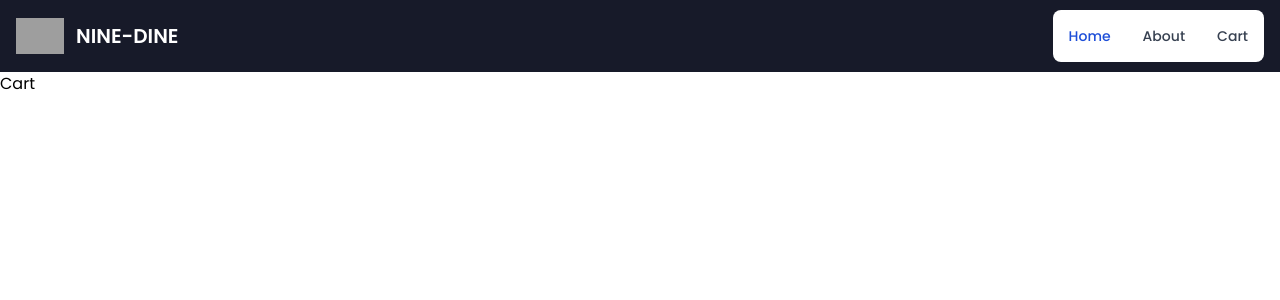
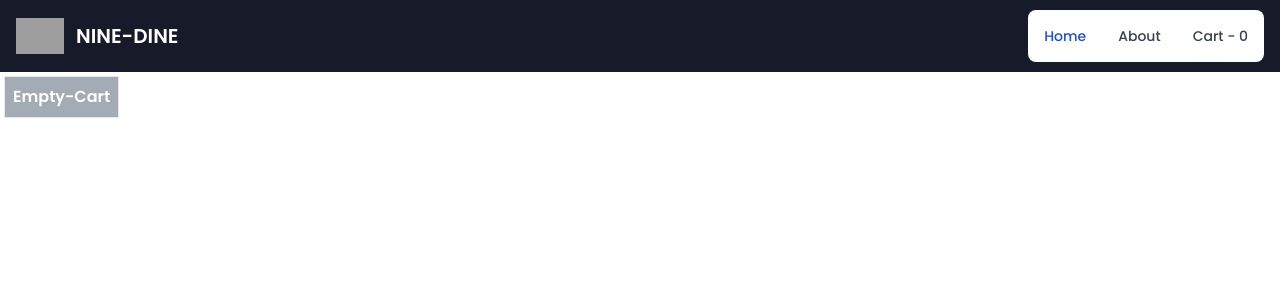
Before and after one commit to Boddusuryasai/NineDine, a React (Vite) app: page /cart in a window 1280 px wide. Shown: the top 300 px of the page. Built offline with nearby package versions, Linux system fonts and the light colour scheme; grey boxes are pictures that could not be loaded.

Commit message:
cart functionality added with redux toolkit

```diff
--- a/package.json
+++ b/package.json
@@ -19,9 +19,11 @@
     "tailwindcss": "^3.2.4"
   },
   "dependencies": {
+    "@reduxjs/toolkit": "^1.9.2",
     "react": "^18.2.0",
     "react-dom": "^18.2.0",
     "react-icons": "^4.7.1",
+    "react-redux": "^8.0.5",
     "react-router-dom": "^6.7.0"
   }
 }
--- a/src/Components/Cart.jsx
+++ b/src/Components/Cart.jsx
@@ -1,9 +1,24 @@
 import React from 'react'
+import { useSelector, useDispatch } from 'react-redux';
+import { clearCart} from "../store/cartSlice"
+import CartCard from './CartCard';
+function Cart() {
+  const cartItems = useSelector(store=>store.cart.cartItems)
+  const dispatch = useDispatch();
+  const handleClick =()=>{
+    dispatch(clearCart())
+  }
+  return (
+    <>
+    <button className='border p-2 bg-[#a3acb5] text-white font-semibold m-1' onClick={handleClick}>Empty-Cart</button>
+    <div className='flex flex-row flex-wrap gap-3 justify-center my-2 '>
+      { cartItems.map((item)=>{
+        return <CartCard key={item.id} {...item}/>
+      })
 
-function Cart() {
-  return (
-    <div>Cart
+      }
     </div>
+    </>
   )
 }
 
--- /dev/null
+++ b/src/Components/CartCard.jsx
@@ -0,0 +1,23 @@
+import { useSelector, useDispatch } from 'react-redux';
+import { addItem , removeItem , clearCart} from "../store/cartSlice"
+const CartCard = ({cloudinaryImageId
+, name , price, id})=>{
+    const dispatch = useDispatch()
+    const handleRemoveItem = ()=>{
+        dispatch(removeItem(id))
+    }
+
+    return (
+
+        <div className="max-w-[200px] border p-2 flex flex-col  gap-1 shadow-lg">
+            <img src={"https://res.cloudinary.com/swiggy/image/upload/fl_lossy,f_auto,q_auto,w_508,h_320,c_fill/" +
+              cloudinaryImageId} alt="" />
+            <h3>{name}</h3>
+            <h4>{price}</h4>
+            <div className="flex flex-row justify-between">
+            <button className="border px-2" onClick={handleRemoveItem}>-</button>
+            </div>
+        </div>
+    )
+};
+export default CartCard;
--- a/src/Components/Navbar.jsx
+++ b/src/Components/Navbar.jsx
@@ -1,9 +1,12 @@
 import { Link } from "react-router-dom";
 import { AiOutlineMenu, AiOutlineClose } from "react-icons/ai";
 import { useState } from "react";
+import { useSelector } from "react-redux";
 
 const Navbar = () => {
   const [toggle, setToggle] = useState(false);
+  const cart = useSelector(store=>store.cart.cartItems)
+
   return (
     <div>
       <nav className="bg-[#171A29] px-2 sm:px-4 py-2.5   dark:bg-gray-900 ">
@@ -53,7 +56,7 @@ const Navbar = () => {
                   to="/cart"
                   className="block py-2 pl-3 pr-4 text-gray-700 rounded hover:bg-gray-100 md:hover:bg-transparent md:border-0 md:hover:text-blue-700 md:p-0 dark:text-gray-400 md:dark:hover:text-white dark:hover:bg-gray-700 dark:hover:text-white md:dark:hover:bg-transparent"
                 >
-                  Cart
+                  Cart - {cart.length}
                 </Link>
               </li>
             </ul>
@@ -61,7 +64,7 @@ const Navbar = () => {
           {/* responsive menu */}
           {
             <ul
-              className={`fixed w-full  duration-300 bg-[#171A29] h-screen top-[68px] md:hidden flex flex-col p-4 mt-4
+              className={`fixed w-full  duration-300 bg-[#171A29] h-screen top-[43px] md:hidden flex flex-col p-4 mt-4
           ${toggle ? "left-0" : "left-[-100%]"}`}
             >
               <li  onClick={() => setToggle(!toggle)}>
--- a/src/Components/RestaurantCard.jsx
+++ b/src/Components/RestaurantCard.jsx
@@ -9,8 +9,7 @@ function RestaurantCard( { name,
 
   return (
     <div>
-      <div className="w-full max-w-xs mt-2 bg-white border border-gray-200 rounded-lg shadow-sm dark:bg-gray-800 dark:border-gray-700">
-
+      <div className="w-full max-w-[250px] mt-2 bg-white border border-gray-200 rounded-lg shadow-sm dark:bg-gray-800 dark:border-gray-700">
           <img
             className=" p-4 rounded-t-lg"
             src={
--- a/src/Components/RestaurantList.jsx
+++ b/src/Components/RestaurantList.jsx
@@ -10,7 +10,7 @@ function RestaurantList() {
   const [filteredRestaurants, setFilteredRestaurants] = useState([]);
   useEffect(() => {
     fetch(
-      "https://www.swiggy.com/dapi/restaurants/list/v5?lat=12.9351929&lng=77.62448069999999&page_type=DESKTOP_WEB_LISTING"
+      "https://www.swiggy.com/dapi/restaurants/list/v5?lat=17.445744&lng=78.49959&page_type=DESKTOP_WEB_LISTING"
     )
       .then((res) => res.json())
       .then((json) => {
--- a/src/Components/RestaurantMenu.jsx
+++ b/src/Components/RestaurantMenu.jsx
@@ -1,7 +1,9 @@
 import { useEffect, useState } from "react";
 import { useParams } from "react-router-dom";
 import Shimmer from "./Shimmer";
-import { Link } from "react-router-dom";
+import { useSelector, useDispatch } from 'react-redux';
+import { addItem } from "../store/cartSlice"
+
 
 function restaurantInfo() {
   const { id } = useParams();
@@ -9,6 +11,12 @@ function restaurantInfo() {
   const [restaurantMenu, setrestaurantMenu] = useState([]);
   const [searchtext, setsearchtext] = useState("");
   const [filteredrestaurantMenu, setfilteredrestaurantMenu] = useState([]);
+  const cartItems = useSelector(store=>store.cart.cartItems)
+  const dispatch = useDispatch()
+
+  const handleAdd=(item)=>{
+    dispatch(addItem(item))
+  }
   useEffect(() => {
     fetch(
       "https://www.swiggy.com/dapi/menu/v4/full?lat=17.385044&lng=78.486671&menuId=" +
@@ -38,7 +46,7 @@ function restaurantInfo() {
     </div>
   ) : (
     <div>
-      <div className="flex flex-col gap-3 md:flex-row bg-[#171A29] p-8 text-white md:gap-6 font-[Poppins]">
+      <div className="flex flex-col gap-3 md:flex-row bg-[#171A29] p-4 text-white md:gap-6 font-[Poppins]">
         <img
           className="h-40"
           src={`https://res.cloudinary.com/swiggy/image/upload/fl_lossy,f_auto,q_auto,w_508,h_320,c_fill/${restaurantInfo?.cloudinaryImageId}`}
@@ -61,17 +69,17 @@ function restaurantInfo() {
       <div className="flex flex-row flex-wrap justify-center items-center gap-4 mt-2">
         {filteredrestaurantMenu.map((item) => (
 
-           <div className="relative w-[300px] mt-4" key={item.id}>
-          <img className="w-full h-[300px] rounded-md"  src={`https://res.cloudinary.com/swiggy/image/upload/fl_lossy,f_auto,q_auto,w_508,h_320,c_fill/${item.cloudinaryImageId}`}
-                alt=""/>
-          <div className="w-[280px] absolute border shadow-lg left-[50%] bottom-[-5%]  bg-white/50  p-4 rounded-xl translate-x-[-50%] ">
+           <div className="relative w-[250px] mt-4" key={item.id}>
+          <img className="w-full h-[250px] rounded-md"  src={`https://res.cloudinary.com/swiggy/image/upload/fl_lossy,f_auto,q_auto,w_508,h_320,c_fill/${item.cloudinaryImageId}`}
+                alt={item.name}/>
+          <div className="w-[230px] absolute border shadow-lg left-[50%] bottom-[-5%]  bg-white/50  p-4 rounded-xl translate-x-[-50%] ">
               <div className="flex flex-row  justify-between items-center gap-3">
               <div>
-                  <h4 className="text-black text-xl font-bold">{item.name}</h4>
+                  <h4 className="text-black text-md font-bold">{item.name}</h4>
                   <small className="text-black font-semibold">₹{item.price / 100}</small>
               </div>
 
-              <button  className="text-white bg-[#171A29]  focus:ring-4 focus:outline-none focus:ring-blue-300 font-medium rounded-lg text-sm px-5 py-2.5 text-center inline-flex items-center mr-2 "><svg
+              <button  className="text-white bg-[#171A29]  focus:ring-4 focus:outline-none focus:ring-blue-300 font-medium rounded-lg text-sm px-5 py-2.5 text-center inline-flex items-center mr-2 " onClick={()=>handleAdd(item)}><svg
                   aria-hidden="true"
                   className="w-5 h-5 mr-2 -ml-1"
                   fill="currentColor"
--- /dev/null
+++ b/src/store/cartSlice.js
@@ -0,0 +1,28 @@
+import { createSlice } from "@reduxjs/toolkit";
+
+const cartSlice = createSlice({
+    name:"cart",
+    initialState:{
+        cartItems :[]
+    },
+    reducers: {
+        addItem:(state,action)=>{
+            state.cartItems.push(action.payload)
+        } ,
+        removeItem:(state,action)=>{
+           let index = state.cartItems.findIndex((item)=>{
+                return item.id===action.payload
+
+            })
+            state.cartItems.splice(index , 1)
+        } ,
+        clearCart:(state,action)=>{
+            state.cartItems=[]
+        }
+
+    }
+});
+
+
+export const { addItem , removeItem , clearCart} = cartSlice.actions;
+export default cartSlice.reducer
--- /dev/null
+++ b/src/store/store.js
@@ -0,0 +1,11 @@
+import { configureStore } from "@reduxjs/toolkit";
+import cartSlice from "./cartSlice"
+
+
+export const store  = configureStore(
+    {
+        reducer:{
+            cart:cartSlice
+        }
+    }
+);
```
Also changed, not shown: src/App.js (+8 -2 lines), 1 other file (tests, documents, lock files or other folders).
